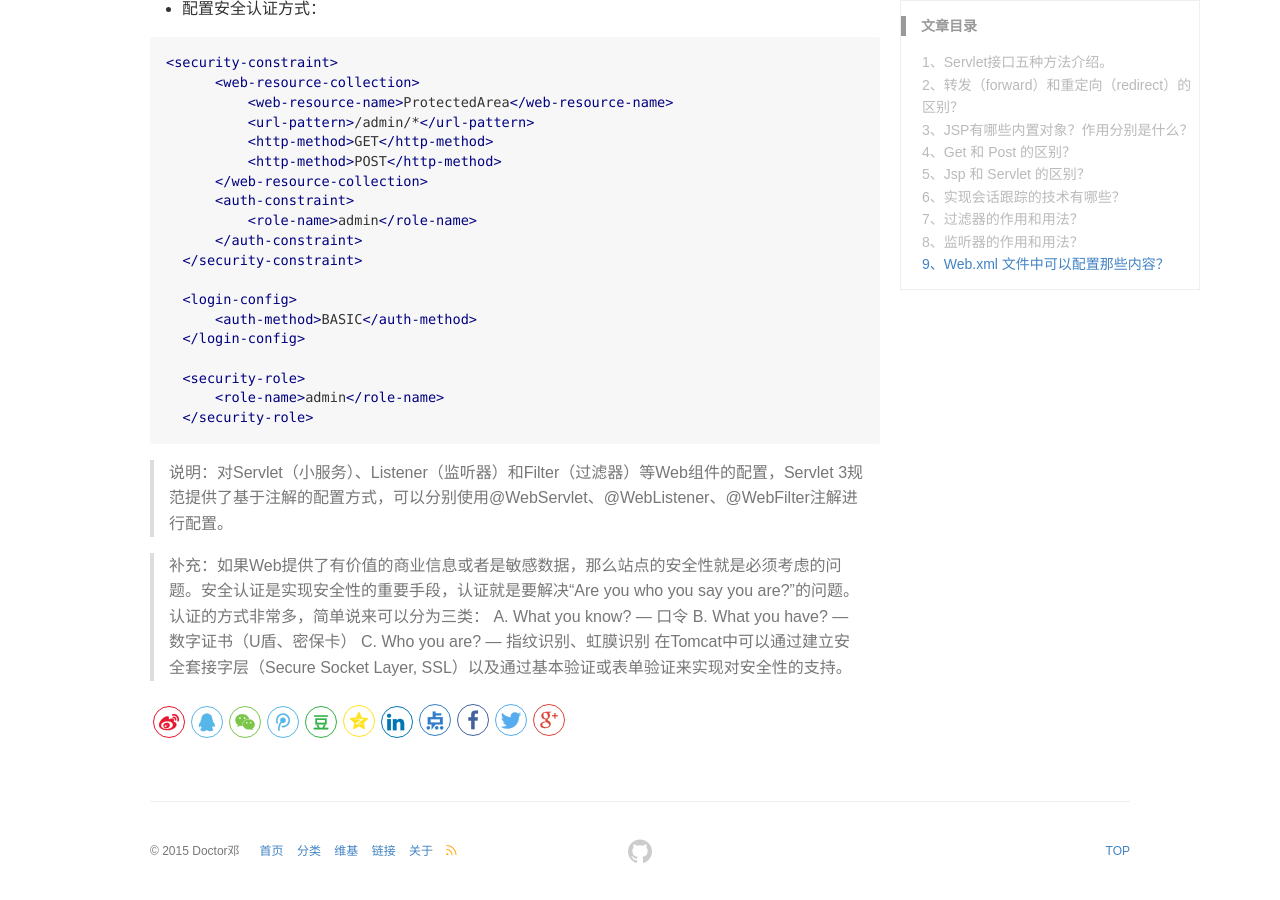
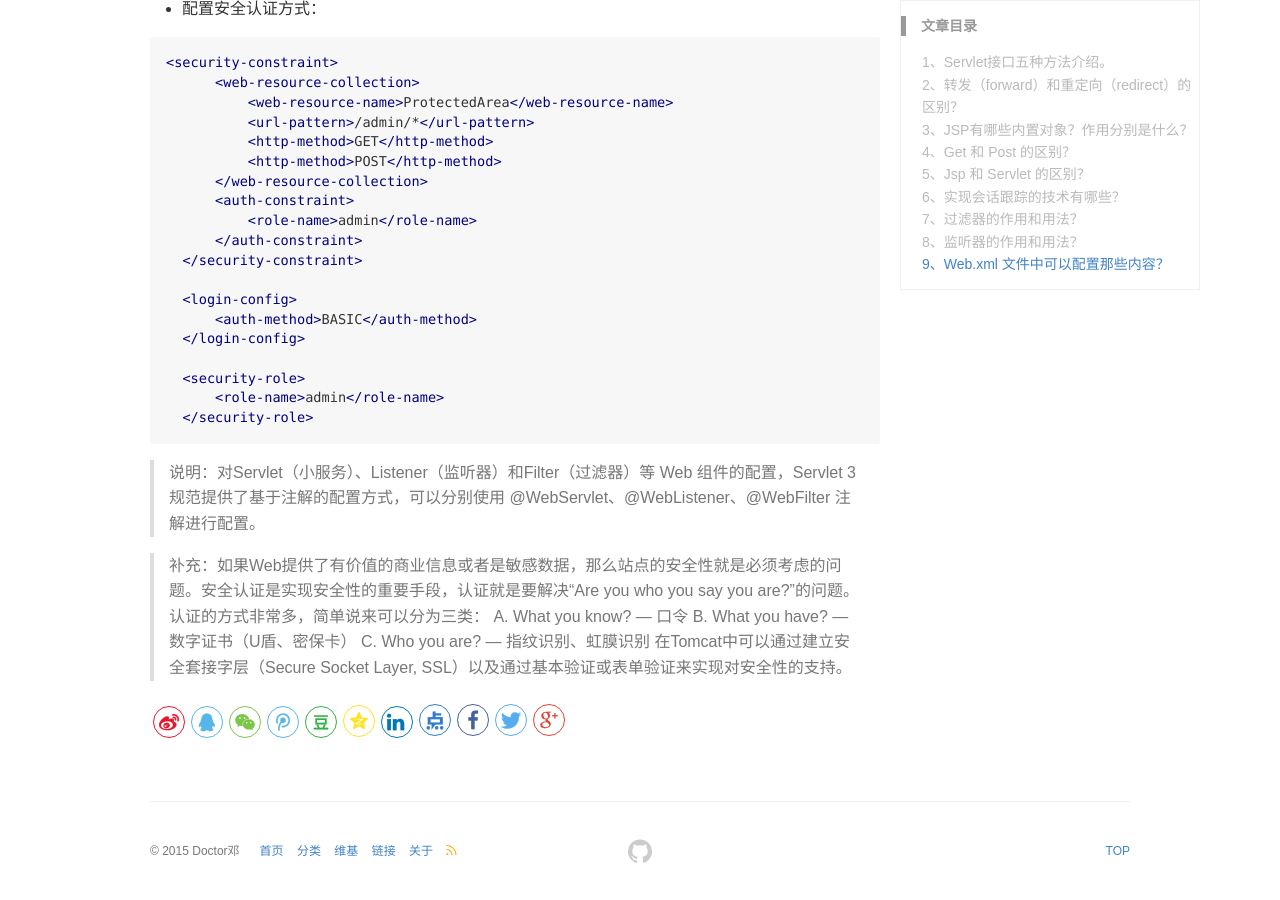
Before and after one commit to DoctorDeng/DoctorDeng.github.io, a Jekyll site: the page built from _posts/2016-09-12-java-面试.md, in a window 1280 px wide and 900 px high, scrolled down 10081 px. Built offline with Jekyll 4.4.1, drawn with Linux system fonts in a browser that asks for light colours.

Commit message:
modify file

````diff
--- a/_posts/2016-09-12-java-面试.md
+++ b/_posts/2016-09-12-java-面试.md
@@ -429,7 +429,7 @@ import javax.servlet.http.HttpSessionListener;
   </security-role>
 ```
 
-> 说明：对Servlet（小服务）、Listener（监听器）和Filter（过滤器）等Web组件的配置，Servlet 3规范提供了基于注解的配置方式，可以分别使用@WebServlet、@WebListener、@WebFilter注解进行配置。
+> 说明：对Servlet（小服务）、Listener（监听器）和Filter（过滤器）等 Web 组件的配置，Servlet 3 规范提供了基于注解的配置方式，可以分别使用 @WebServlet、@WebListener、@WebFilter 注解进行配置。
 
 > 补充：如果Web提供了有价值的商业信息或者是敏感数据，那么站点的安全性就是必须考虑的问题。安全认证是实现安全性的重要手段，认证就是要解决“Are you who you say you are?”的问题。认证的方式非常多，简单说来可以分为三类：
 A. What you know? — 口令
````
